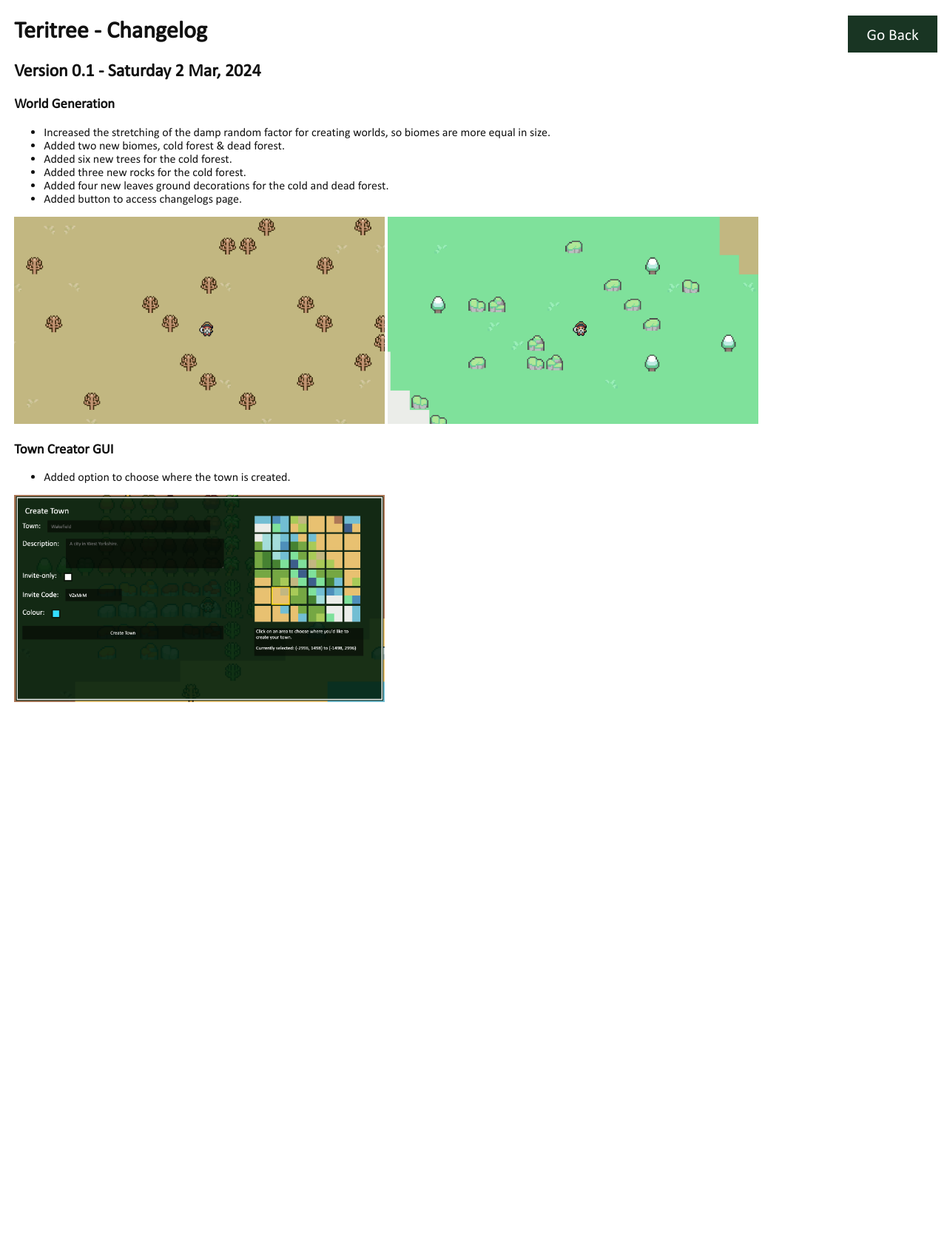
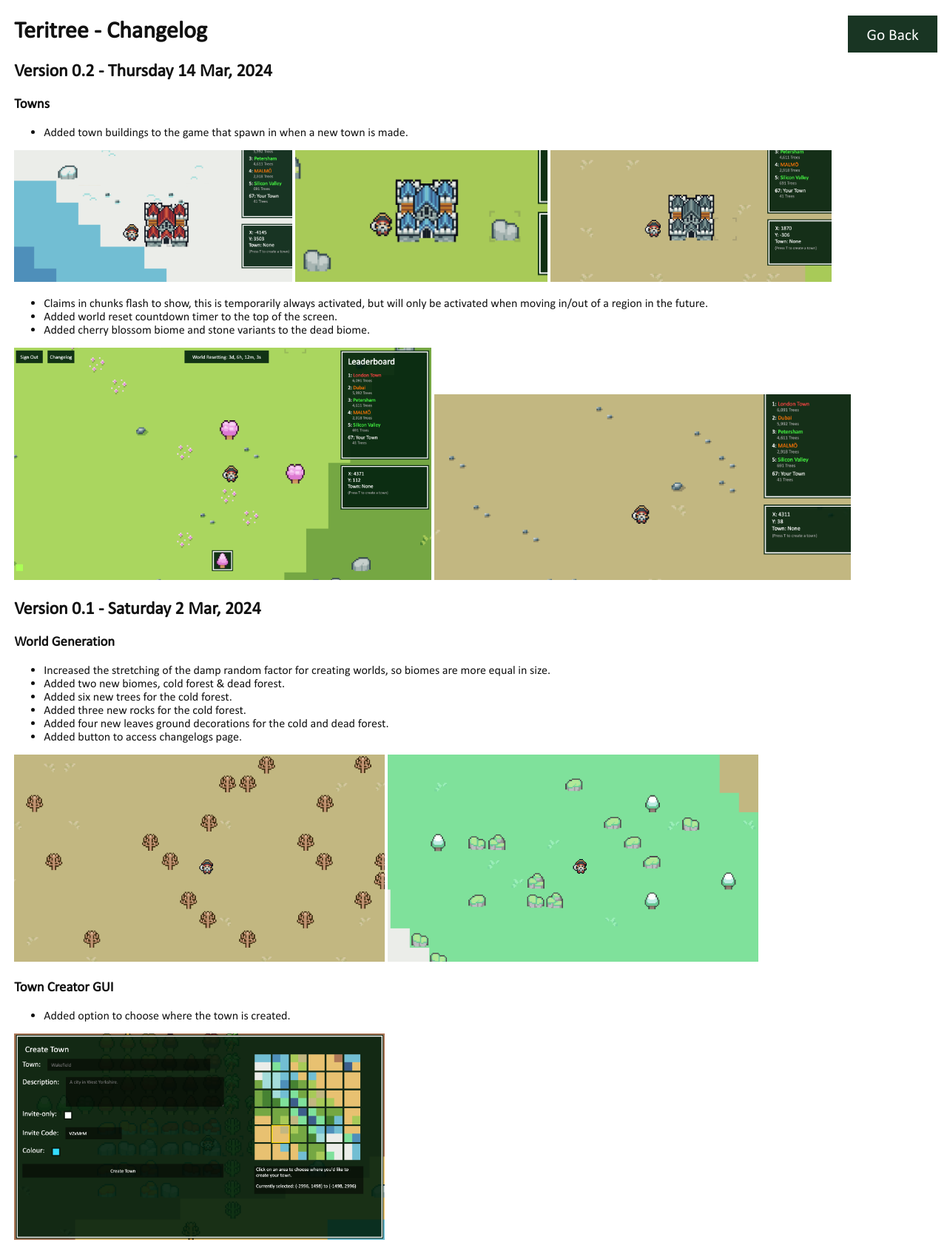
Before and after one commit to Oheers/Teritree, a PHP site: page /public/changelog/core/changelog.html in a window 1280 px wide. Shown: the whole page at 74% size. Before the commit the page ends 949 px from the top, so only its background shows below. Run offline with PHP 8.4, Linux system fonts and the light colour scheme.

Commit message:
Updating changelog and adding cherry biome.

```diff
--- a/public/changelog/core/changelog.html
+++ b/public/changelog/core/changelog.html
@@ -10,6 +10,22 @@
 <body>
     <a href="/"><button type="button" id="home" class="medium-button">Go Back</button></a>
     <h1>Teritree - Changelog</h1>
+    <h2>Version 0.2 - Thursday 14 Mar, 2024</h2>
+    <h3>Towns</h3>
+    <ul>
+        <li>Added town buildings to the game that spawn in when a new town is made.</li>
+    </ul>
+    <img src="/changelog/resources/img-4.png" alt="A preview of the new dead forest biome." width="30%" height="auto" style="display: inline-block">
+    <img src="/changelog/resources/img-5.png" alt="A preview of the new cold forest biome." width="27.25%" height="auto" style="display: inline-block">
+    <img src="/changelog/resources/img-6.png" alt="A preview of the new cold forest biome." width="30.35%" height="auto" style="display: inline-block">
+    <ul>
+        <li>Claims in chunks flash to show, this is temporarily always activated, but will only be activated when moving in/out of a region in the future.</li>
+        <li>Added world reset countdown timer to the top of the screen.</li>
+        <li>Added cherry blossom biome and stone variants to the dead biome.</li>
+    </ul>
+    <img src="/changelog/resources/img-7.png" alt="A preview of the new cold forest biome." width="45%" height="auto" style="display: inline-block">
+    <img src="/changelog/resources/img-8.png" alt="A preview of the new cold forest biome." width="45%" height="auto" style="display: inline-block">
+    <br>
     <h2>Version 0.1 - Saturday 2 Mar, 2024</h2>
     <h3>World Generation</h3>
     <ul>
--- a/public/changelog/resources/styles.css
+++ b/public/changelog/resources/styles.css
@@ -34,3 +34,7 @@ body {
 .medium-button:active {
     background-color: rgba(40, 72, 52, 0.9);
 }
+
+img {
+    vertical-align: center;
+}
--- a/public/main/core/controller.js
+++ b/public/main/core/controller.js
@@ -88,7 +88,7 @@ function updateViewport() {
     terrain.updateAll(terrain.decorMap); // LAYER 2 - DECOR MAP, WORLD UPDATES
     terrain.updateAllUI(renderer.uiMap); // LAYER 3 - UI ELEMENTS & PLAYERS
     terrain.updateAllPlayers() // LAYER 3
-    if (totalTicks % 30 === 0) terrain.cache();
+    if (totalTicks % 3000 === 0) terrain.cache();
 }
 
 function getTerrainGenerator() {
--- a/public/signin/resources/styles.css
+++ b/public/signin/resources/styles.css
@@ -109,13 +109,13 @@ input {
     height: 38.9%;
     border-style: solid;
     border-color: rgba(0, 32, 12, 0.9);
-    color: red;
+    color: white;
     font-size: 14pt;
     padding-left: 16px;
 }
 
 input:active {
-    border-color: rgba(255, 32, 12, 0.9);
+    border-color: white;
 }
 
 .main-signin {
```
Also changed, not shown: public/main/managers/item-manager.js (+12 -13 lines), public/main/simplex-noise/world-generator.js (+13 -10 lines), ws-handler.js (+1 -10 lines), public/changelog/resources/img-4.png (added), public/changelog/resources/img-5.png (added), public/changelog/resources/img-6.png (added), public/changelog/resources/img-7.png (added), public/changelog/resources/img-8.png (added), public/main/resources/sprites.png.
